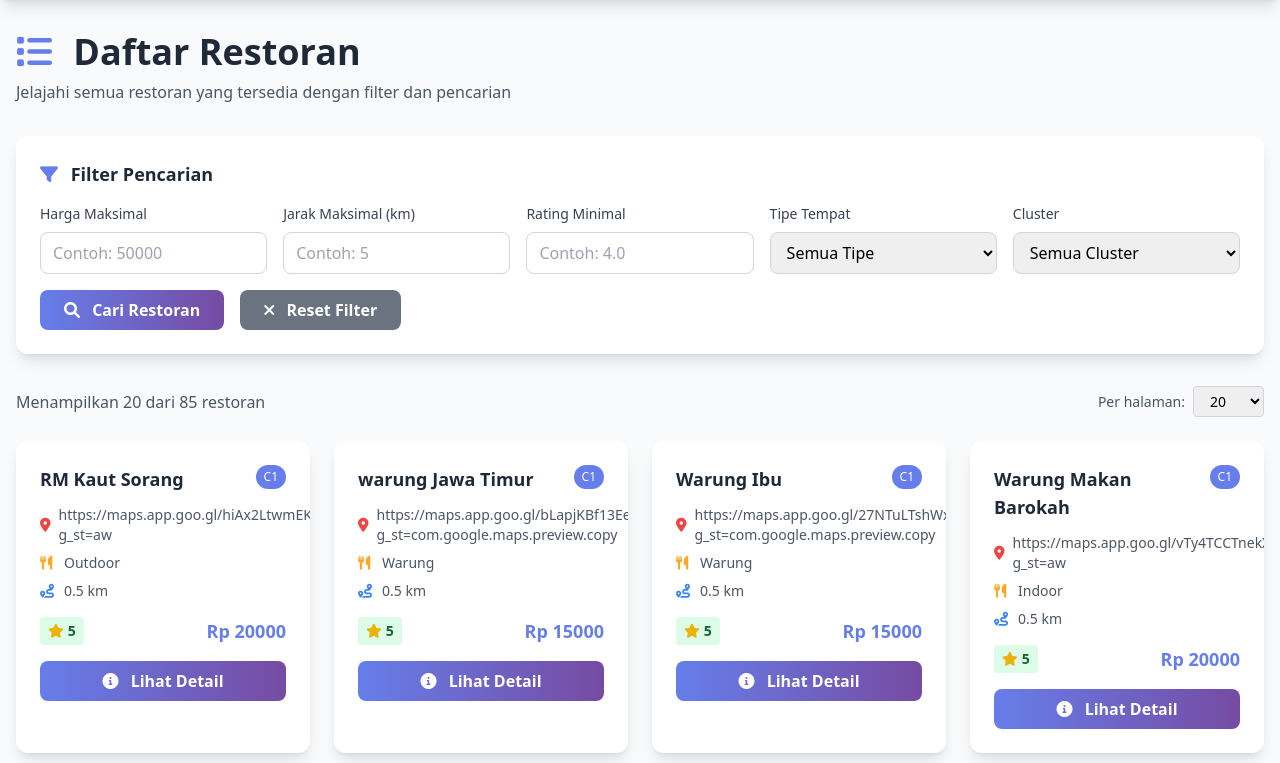
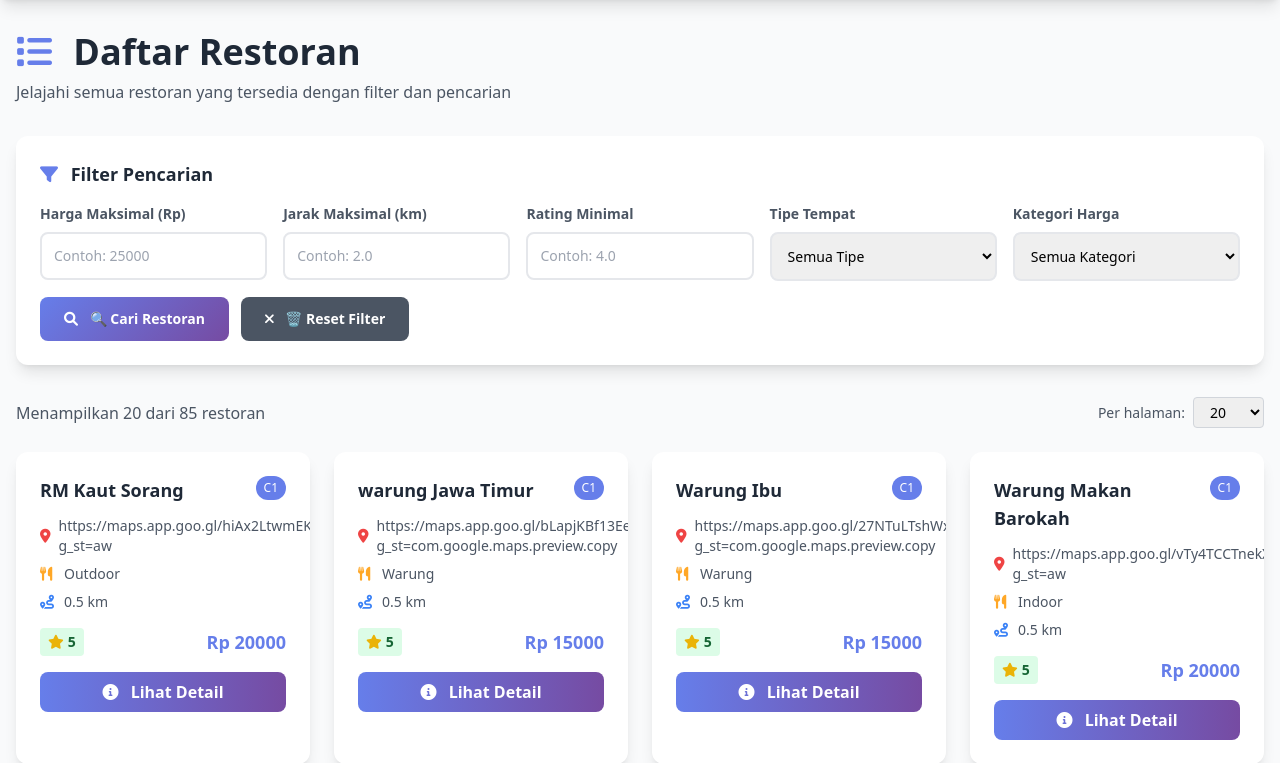
Before and after one commit to Bhimonw/GachaFood, a Flask app: page /restaurants in a window 1280 px wide. Shown: the part 62-825 px from the top of the page. Run offline with Flask 3, Linux system fonts and the light colour scheme; some libraries are stand-ins or nearby versions.

Commit message:
feat(ui): improve navigation and styling across templates
- Add consistent navigation bar with icons to all pages
- Implement gradient buttons and cards with hover effects
- Update form styling in restaurants page with better labels and inputs
- Add Font Awesome icons for better visual hierarchy

```diff
--- a/templates/restaurants.html
+++ b/templates/restaurants.html
@@ -27,12 +27,17 @@
         .gradient-card {
             background: linear-gradient(135deg, #667eea 0%, #764ba2 100%);
         }
+        .gradient-btn {
+            background: linear-gradient(135deg, #667eea, #764ba2);
+        }
         .hover-lift {
             transition: transform 0.3s ease, box-shadow 0.3s ease;
         }
         .hover-lift:hover {
-            transform: translateY(-5px);
-            box-shadow: 0 20px 25px -5px rgba(0, 0, 0, 0.1), 0 10px 10px -5px rgba(0, 0, 0, 0.04);
+            transform: translateY(-2px);
+        }
+        .shadow-primary:hover {
+            box-shadow: 0 5px 15px rgba(102, 126, 234, 0.4);
         }
     </style>
 </head>
@@ -71,26 +76,26 @@
             </h3>
             <form method="GET" class="grid grid-cols-1 md:grid-cols-2 lg:grid-cols-3 xl:grid-cols-5 gap-4">
                 <div>
-                    <label class="block text-sm font-medium text-gray-700 mb-2">Harga Maksimal</label>
+                    <label class="block text-sm font-semibold text-gray-600 mb-2">Harga Maksimal (Rp)</label>
                     <input type="number" name="max_harga" value="{{ current_filters.max_harga or '' }}"
-                           placeholder="Contoh: 50000"
-                           class="w-full px-3 py-2 border border-gray-300 rounded-lg focus:ring-2 focus:ring-primary focus:border-transparent">
+                           placeholder="Contoh: 25000"
+                           class="w-full p-3 border-2 border-gray-200 rounded-lg text-sm focus:outline-none focus:border-primary transition-colors">
                 </div>
                 <div>
-                    <label class="block text-sm font-medium text-gray-700 mb-2">Jarak Maksimal (km)</label>
+                    <label class="block text-sm font-semibold text-gray-600 mb-2">Jarak Maksimal (km)</label>
                     <input type="number" name="max_jarak" value="{{ current_filters.max_jarak or '' }}"
-                           placeholder="Contoh: 5" step="0.1"
-                           class="w-full px-3 py-2 border border-gray-300 rounded-lg focus:ring-2 focus:ring-primary focus:border-transparent">
+                           placeholder="Contoh: 2.0" step="0.1"
+                           class="w-full p-3 border-2 border-gray-200 rounded-lg text-sm focus:outline-none focus:border-primary transition-colors">
                 </div>
                 <div>
-                    <label class="block text-sm font-medium text-gray-700 mb-2">Rating Minimal</label>
+                    <label class="block text-sm font-semibold text-gray-600 mb-2">Rating Minimal</label>
                     <input type="number" name="min_rating" value="{{ current_filters.min_rating or '' }}"
-                           placeholder="Contoh: 4.0" step="0.1" min="0" max="5"
-                           class="w-full px-3 py-2 border border-gray-300 rounded-lg focus:ring-2 focus:ring-primary focus:border-transparent">
+                           placeholder="Contoh: 4.0" step="0.1" min="1" max="5"
+                           class="w-full p-3 border-2 border-gray-200 rounded-lg text-sm focus:outline-none focus:border-primary transition-colors">
                 </div>
                 <div>
-                    <label class="block text-sm font-medium text-gray-700 mb-2">Tipe Tempat</label>
-                    <select name="tipe_tempat" class="w-full px-3 py-2 border border-gray-300 rounded-lg focus:ring-2 focus:ring-primary focus:border-transparent">
+                    <label class="block text-sm font-semibold text-gray-600 mb-2">Tipe Tempat</label>
+                    <select name="tipe_tempat" class="w-full p-3 border-2 border-gray-200 rounded-lg text-sm focus:outline-none focus:border-primary transition-colors">
                         <option value="">Semua Tipe</option>
                         {% for tipe in filter_options.tipe_tempat %}
                         <option value="{{ tipe }}" {% if current_filters.tipe_tempat == tipe %}selected{% endif %}>{{ tipe }}</option>
@@ -98,22 +103,22 @@
                     </select>
                 </div>
                 <div>
-                    <label class="block text-sm font-medium text-gray-700 mb-2">Cluster</label>
-                    <select name="cluster_id" class="w-full px-3 py-2 border border-gray-300 rounded-lg focus:ring-2 focus:ring-primary focus:border-transparent">
-                        <option value="">Semua Cluster</option>
+                    <label class="block text-sm font-semibold text-gray-600 mb-2">Kategori Harga</label>
+                    <select name="cluster_id" class="w-full p-3 border-2 border-gray-200 rounded-lg text-sm focus:outline-none focus:border-primary transition-colors">
+                        <option value="">Semua Kategori</option>
                         {% for cluster in filter_options.clusters %}
                         <option value="{{ cluster }}" {% if current_filters.cluster_id == cluster %}selected{% endif %}>Cluster {{ cluster }}</option>
                         {% endfor %}
                     </select>
                 </div>
-                <div class="xl:col-span-5 flex gap-4">
-                    <button type="submit" class="bg-gradient-to-r from-primary to-secondary text-white px-6 py-2 rounded-lg font-semibold hover:shadow-lg transition-all duration-300 transform hover:scale-105">
+                <div class="xl:col-span-5 flex flex-wrap gap-3 justify-center md:justify-start">
+                    <button type="submit" class="gradient-btn text-white px-6 py-3 rounded-lg font-semibold text-sm hover-lift shadow-primary transition-all duration-300">
                         <i class="fas fa-search mr-2"></i>
-                        Cari Restoran
+                        🔍 Cari Restoran
                     </button>
-                    <a href="/restaurants" class="bg-gray-500 text-white px-6 py-2 rounded-lg font-semibold hover:bg-gray-600 transition-colors">
+                    <a href="/restaurants" class="bg-gray-600 hover:bg-gray-700 text-white px-6 py-3 rounded-lg font-semibold text-sm transition-all duration-300">
                         <i class="fas fa-times mr-2"></i>
-                        Reset Filter
+                        🗑️ Reset Filter
                     </a>
                 </div>
             </form>
```
Also changed, not shown: templates/data_quality.html (+13 -0 lines), templates/index.html (+27 -11 lines).
